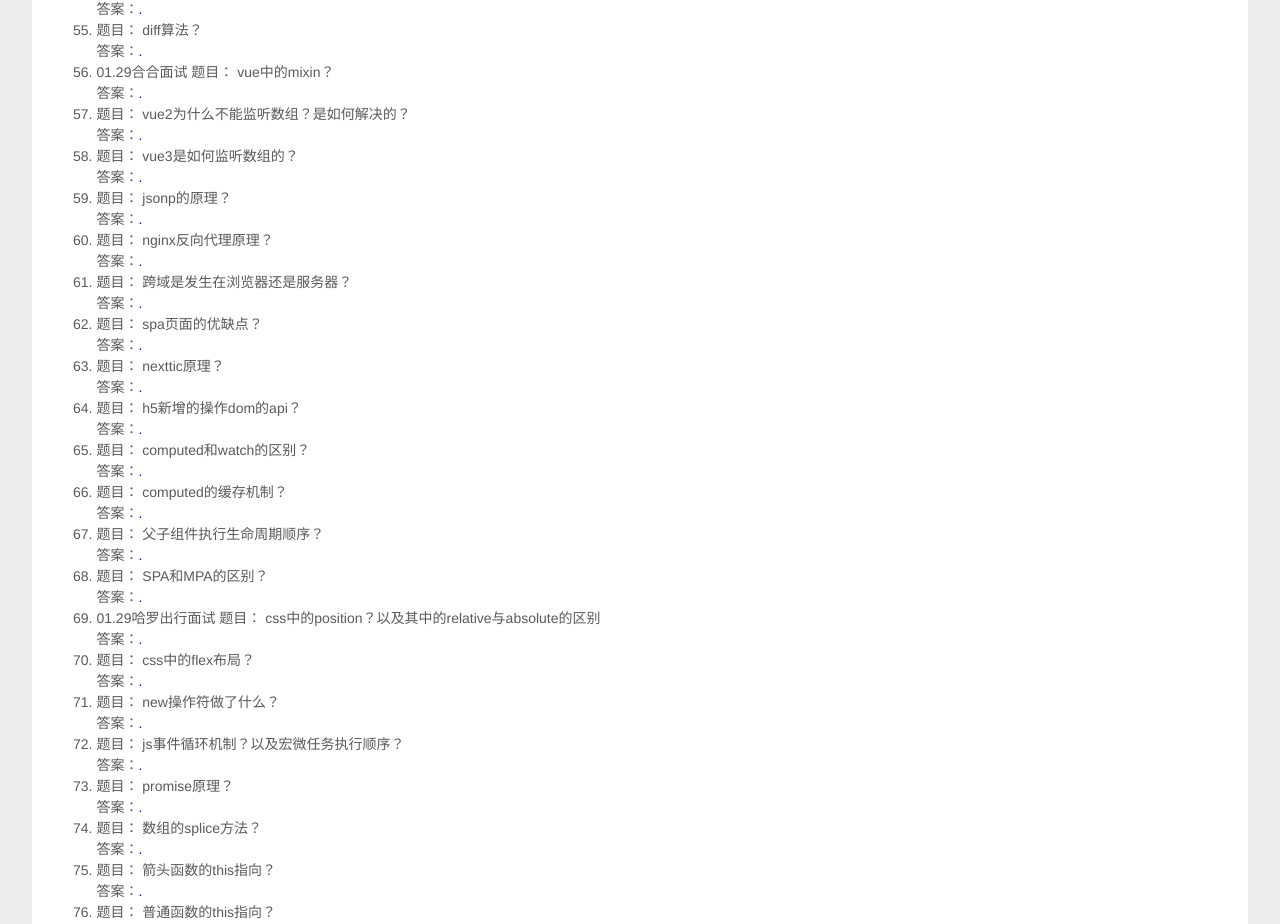
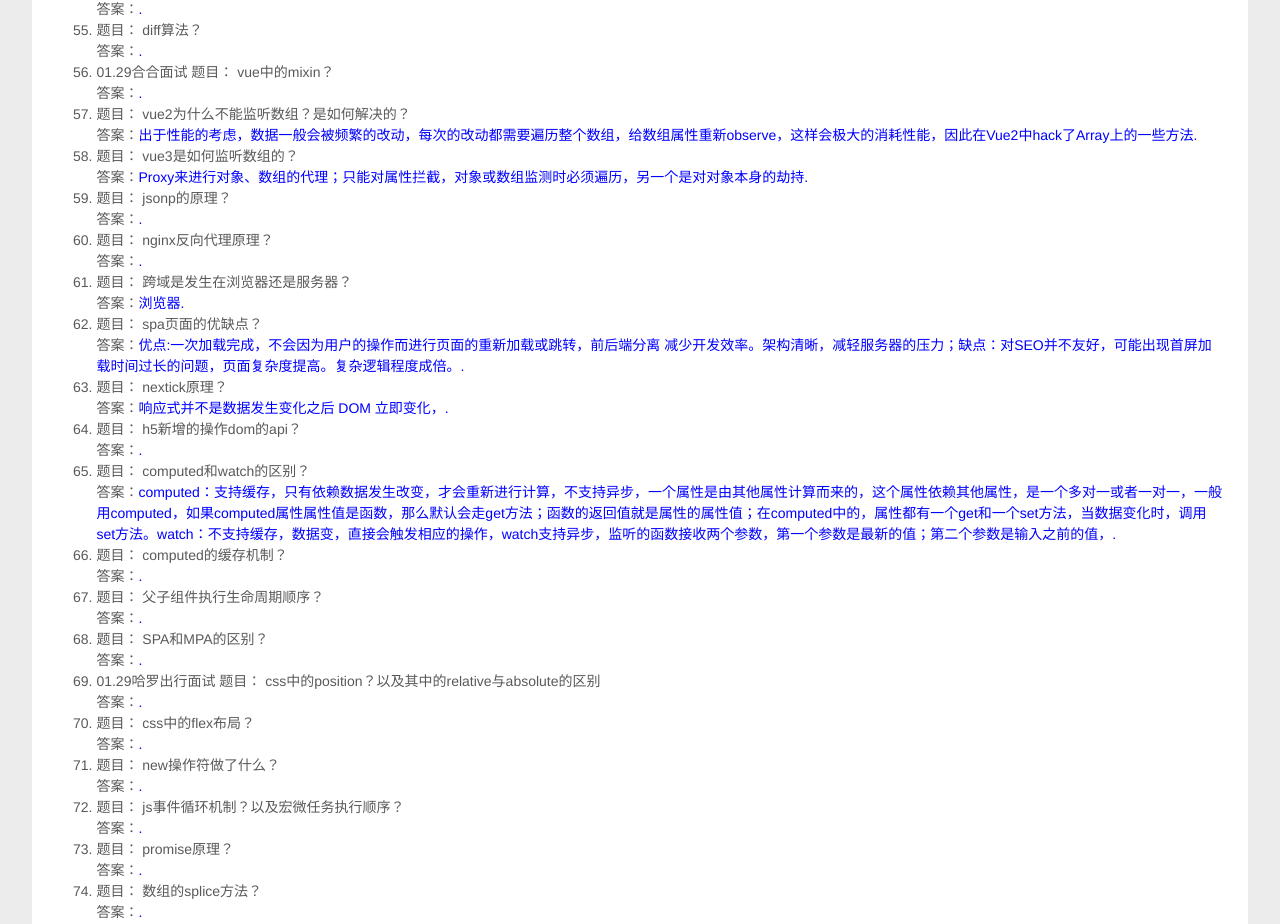
Before and after one commit to jackluotong/vue_project, a Vue app: page /January in a window 1280 px wide. Shown: the part 2513-3437 px from the top of the page. Built offline with nearby package versions, Linux system fonts and the light colour scheme.

Commit message:
accomplish it.

```diff
--- a/src/components/Interview/January.vue
+++ b/src/components/Interview/January.vue
@@ -118,15 +118,15 @@ export default {
         { name: 'diff算法？', answer: '' },
 
         { title: '01.29合合面试', name: 'vue中的mixin？', answer: '' },
-        { name: 'vue2为什么不能监听数组？是如何解决的？', answer: '' },
-        { name: 'vue3是如何监听数组的？', answer: '' },
+        { name: 'vue2为什么不能监听数组？是如何解决的？', answer: '出于性能的考虑，数据一般会被频繁的改动，每次的改动都需要遍历整个数组，给数组属性重新observe，这样会极大的消耗性能，因此在Vue2中hack了Array上的一些方法' },
+        { name: 'vue3是如何监听数组的？', answer: 'Proxy来进行对象、数组的代理；只能对属性拦截，对象或数组监测时必须遍历，另一个是对对象本身的劫持' },
         { name: 'jsonp的原理？', answer: '' },
         { name: 'nginx反向代理原理？', answer: '' },
-        { name: '跨域是发生在浏览器还是服务器？', answer: '' },
-        { name: 'spa页面的优缺点？', answer: '' },
-        { name: 'nexttic原理？', answer: '' },
+        { name: '跨域是发生在浏览器还是服务器？', answer: '浏览器' },
+        { name: 'spa页面的优缺点？', answer: '优点:一次加载完成，不会因为用户的操作而进行页面的重新加载或跳转，前后端分离 减少开发效率。架构清晰，减轻服务器的压力；缺点：对SEO并不友好，可能出现首屏加载时间过长的问题，页面复杂度提高。复杂逻辑程度成倍。' },
+        { name: 'nextick原理？', answer: '响应式并不是数据发生变化之后 DOM 立即变化，' },
         { name: 'h5新增的操作dom的api？', answer: '' },
-        { name: 'computed和watch的区别？', answer: '' },
+        { name: 'computed和watch的区别？', answer: 'computed：支持缓存，只有依赖数据发生改变，才会重新进行计算，不支持异步，一个属性是由其他属性计算而来的，这个属性依赖其他属性，是一个多对一或者一对一，一般用computed，如果computed属性属性值是函数，那么默认会走get方法；函数的返回值就是属性的属性值；在computed中的，属性都有一个get和一个set方法，当数据变化时，调用set方法。watch：不支持缓存，数据变，直接会触发相应的操作，watch支持异步，监听的函数接收两个参数，第一个参数是最新的值；第二个参数是输入之前的值，' },
         { name: 'computed的缓存机制？', answer: '' },
         { name: '父子组件执行生命周期顺序？', answer: '' },
         { name: 'SPA和MPA的区别？', answer: '' },
```
